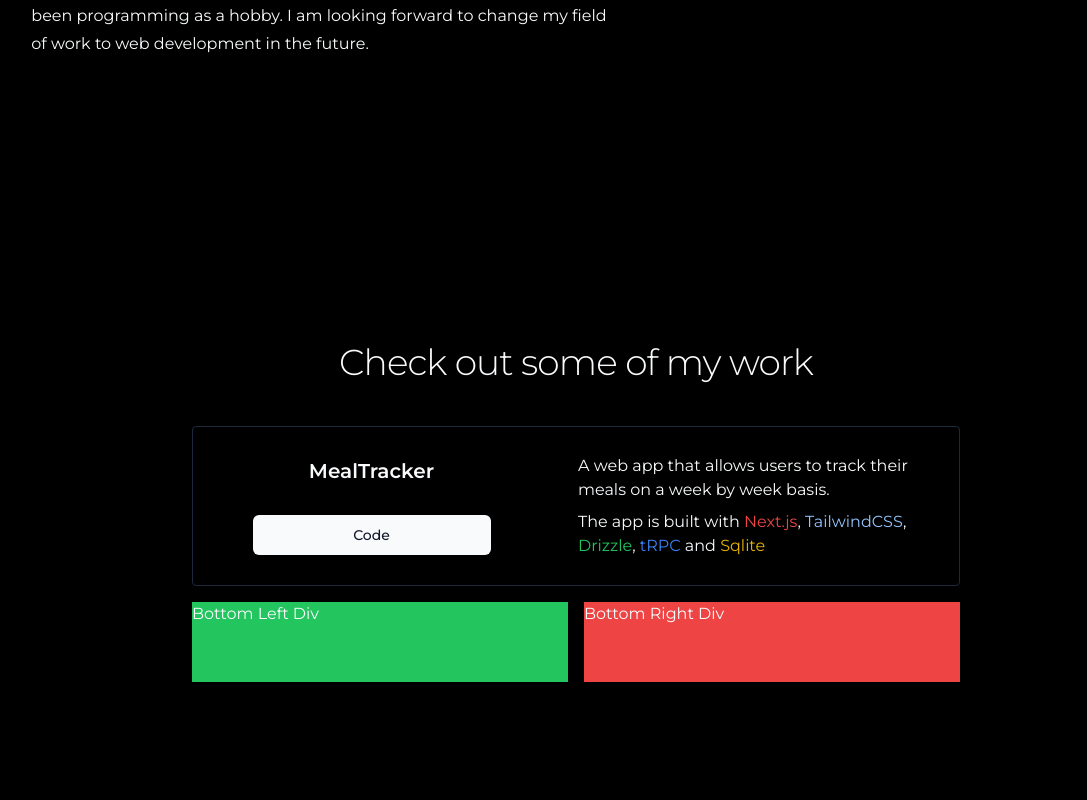
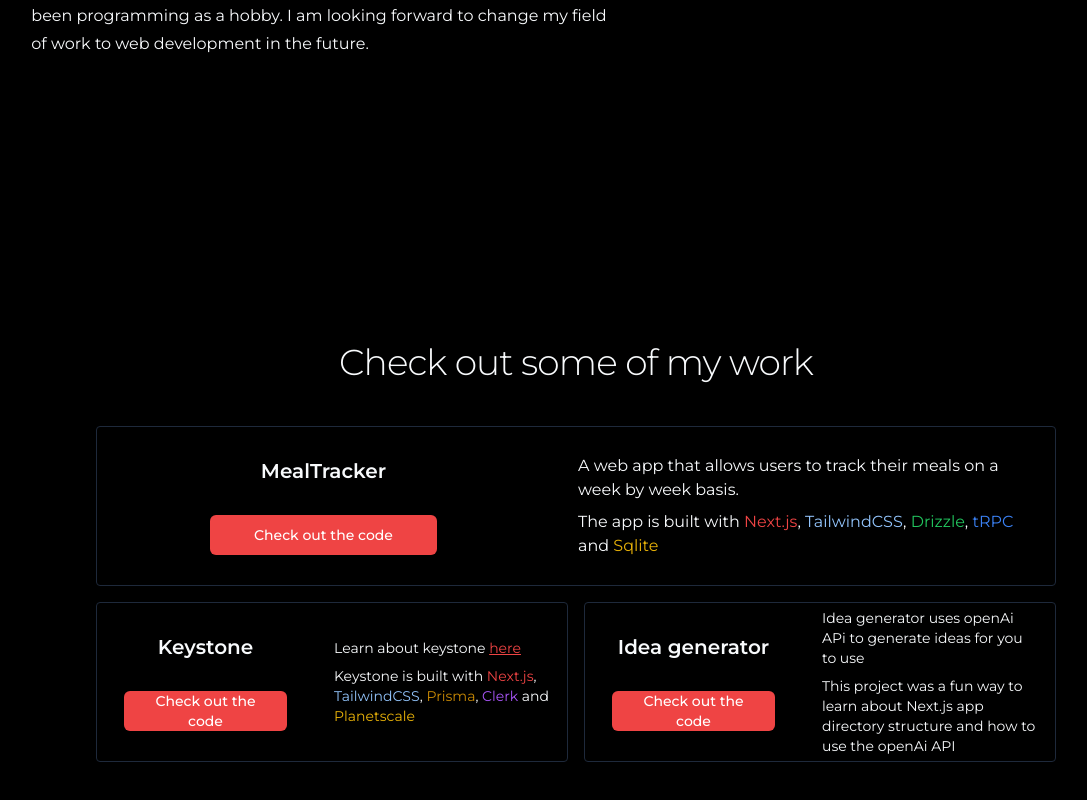
Before and after one commit to awonfs/portfolio, a Next.js app: page / in a window 1280 px wide. Shown: the part 1498-2298 px from the top of the page, without its empty margins (64-1151 px from the left). Built offline with nearby package versions, Linux system fonts and the light colour scheme.

Commit message:
Portfolio section finished for the moment.

```diff
--- a/components/portfolio.tsx
+++ b/components/portfolio.tsx
@@ -5,7 +5,11 @@ import Link from "next/link";
 import { Button } from "./ui/button";
 
 function Portfolio() {
-  const GITHUB_LINKS = ["https://github.com/awonfs/mealtracker"];
+  const GITHUB_LINKS = [
+    "https://github.com/awonfs/mealtracker",
+    "https://github.com/awonfs/keystone",
+    "https://github.com/awonfs/ideas-generator",
+  ];
   const { ref, controls } = useFadeInWhenInView();
   return (
     <section
@@ -19,13 +23,15 @@ function Portfolio() {
         ref={ref}
         initial={{ opacity: 0, y: 50 }}
         animate={controls}
-        className="grid grid-cols-2 gap-4 w-2/3"
+        className="grid grid-cols-2 gap-4 w-5/6 "
       >
-        <div className="col-span-2 border h-40 flex gap-1 rounded hover:cursor-pointer">
+        <div className="col-span-2 border h-40 flex gap-1 rounded ">
           <div className="flex items-center justify-evenly flex-col flex-1">
             <h2 className="text-center font-semibold text-xl">MealTracker</h2>
-            <Button className="w-2/3">
-              <Link href={GITHUB_LINKS[0]}>Code</Link>
+            <Button className="w-1/2 bg-red-500 text-white hover:opacity-90 transition-all">
+              <Link target="_blank" href={GITHUB_LINKS[0]}>
+                Check out the code{" "}
+              </Link>
             </Button>
           </div>
           <div className="flex flex-col flex-1 gap-2 items-center justify-center p-6">
@@ -43,8 +49,57 @@ function Portfolio() {
             </span>
           </div>
         </div>
-        <div className="col-span-1 bg-green-500 h-20">Bottom Left Div</div>
-        <div className="col-span-1 bg-red-500 h-20">Bottom Right Div</div>
+        <div className="col-span-1 border h-40 flex gap-1 rounded ">
+          <div className="flex items-center justify-evenly flex-col flex-1">
+            <h2 className="text-center font-semibold text-xl">Keystone</h2>
+            <Button className="w-3/4 bg-red-500 text-white hover:opacity-90 transition-all">
+              <Link target="_blank" href={GITHUB_LINKS[1]}>
+                Check out the code
+              </Link>
+            </Button>
+          </div>
+          <div className="flex flex-col flex-1 gap-2  justify-center text-sm p-4">
+            <span>
+              Learn about keystone{" "}
+              <Link
+                className="text-red-500 underline"
+                target="_blank"
+                href="https://keystone-psi.vercel.app/about"
+              >
+                here
+              </Link>
+            </span>
+            <span>
+              Keystone is built with{" "}
+              <span className="text-red-500">Next.js</span>,{" "}
+              <span className="text-blue-300">TailwindCSS</span>,{" "}
+              <span className="text-yellow-600">Prisma</span>,{" "}
+              <span className="text-purple-500">Clerk</span> and{" "}
+              <span className="text-yellow-500">Planetscale</span>
+            </span>
+          </div>
+        </div>
+        <div className="col-span-1 border h-40 flex gap-1 rounded ">
+          <div className="flex items-center justify-evenly flex-col flex-1">
+            <h2 className="text-center font-semibold text-xl">
+              Idea generator
+            </h2>
+            <Button className="w-3/4 bg-red-500 text-white hover:opacity-90 transition-all">
+              <Link target="_blank" href={GITHUB_LINKS[2]}>
+                Check out the code
+              </Link>
+            </Button>
+          </div>
+          <div className="flex flex-col flex-1 gap-2  justify-center text-sm p-4">
+            <span>
+              Idea generator uses openAi APi to generate ideas for you to use
+            </span>
+            <span>
+              This project was a fun way to learn about Next.js app directory
+              structure and how to use the openAi API
+            </span>
+          </div>
+        </div>
       </motion.div>
     </section>
   );
--- a/components/ui/button.tsx
+++ b/components/ui/button.tsx
@@ -1,15 +1,15 @@
-import * as React from "react"
-import { Slot } from "@radix-ui/react-slot"
-import { cva, type VariantProps } from "class-variance-authority"
+import * as React from "react";
+import { Slot } from "@radix-ui/react-slot";
+import { cva, type VariantProps } from "class-variance-authority";
 
-import { cn } from "@/lib/utils"
+import { cn } from "@/lib/utils";
 
 const buttonVariants = cva(
   "inline-flex items-center justify-center rounded-md text-sm font-medium ring-offset-background transition-colors focus-visible:outline-none focus-visible:ring-2 focus-visible:ring-ring focus-visible:ring-offset-2 disabled:pointer-events-none disabled:opacity-50",
   {
     variants: {
       variant: {
-        default: "bg-primary text-primary-foreground hover:bg-primary/90",
+        default: "bg-primary text-primary-foreground ",
         destructive:
           "bg-destructive text-destructive-foreground hover:bg-destructive/90",
         outline:
@@ -31,26 +31,26 @@ const buttonVariants = cva(
       size: "default",
     },
   }
-)
+);
 
 export interface ButtonProps
   extends React.ButtonHTMLAttributes<HTMLButtonElement>,
     VariantProps<typeof buttonVariants> {
-  asChild?: boolean
+  asChild?: boolean;
 }
 
 const Button = React.forwardRef<HTMLButtonElement, ButtonProps>(
   ({ className, variant, size, asChild = false, ...props }, ref) => {
-    const Comp = asChild ? Slot : "button"
+    const Comp = asChild ? Slot : "button";
     return (
       <Comp
         className={cn(buttonVariants({ variant, size, className }))}
         ref={ref}
         {...props}
       />
-    )
+    );
   }
-)
-Button.displayName = "Button"
+);
+Button.displayName = "Button";
 
-export { Button, buttonVariants }
+export { Button, buttonVariants };
```
